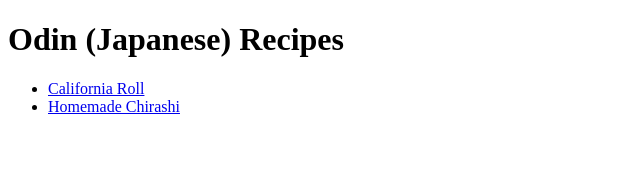
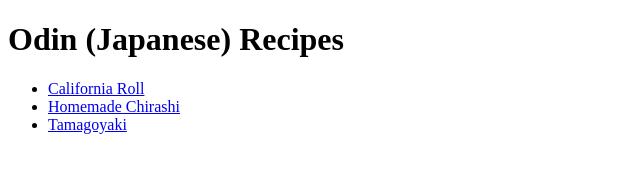
Before and after one commit to codedbykl/odin-recipes, a plain HTML site: page index.html in a window 1280 px wide. Shown: the whole page, without its empty margins (0-640 px from the left). Drawn offline with Linux system fonts and the light colour scheme.

Commit message:
Add link to tamagoyaki.html in the index.html

```diff
--- a/index.html
+++ b/index.html
@@ -14,6 +14,7 @@
   <ul>
     <li><a href="recipes/california-roll.html">California Roll</a></li>
     <li><a href="recipes/homemade-chirashi.html">Homemade Chirashi</a></li>
+    <li><a href="recipes/tamagoyaki.html">Tamagoyaki</a></li>
   </ul>
 </body>
 
```
